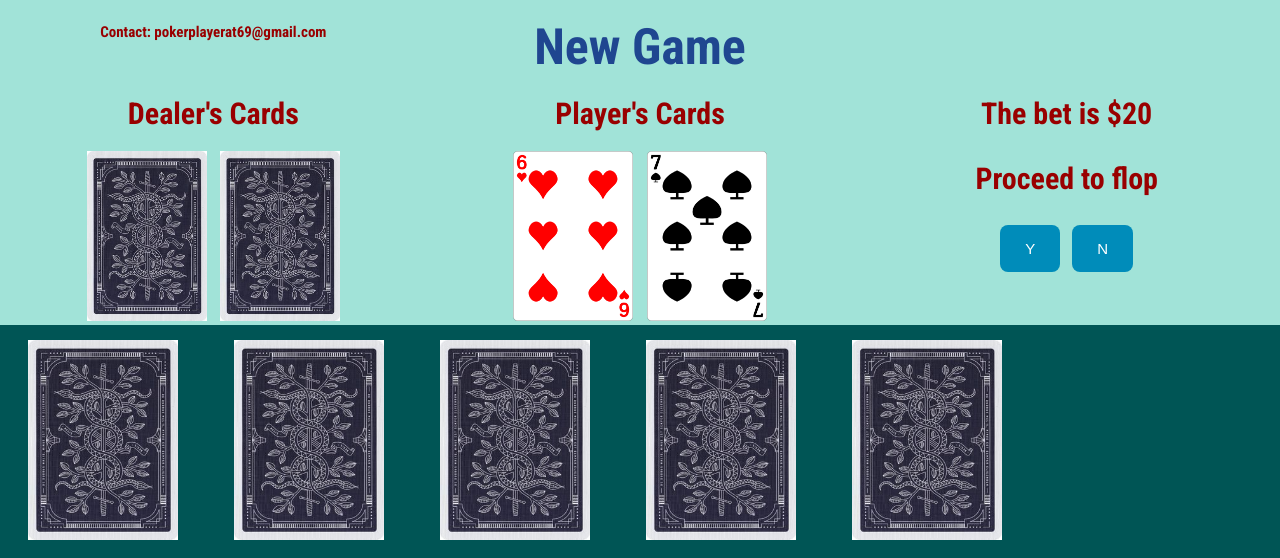
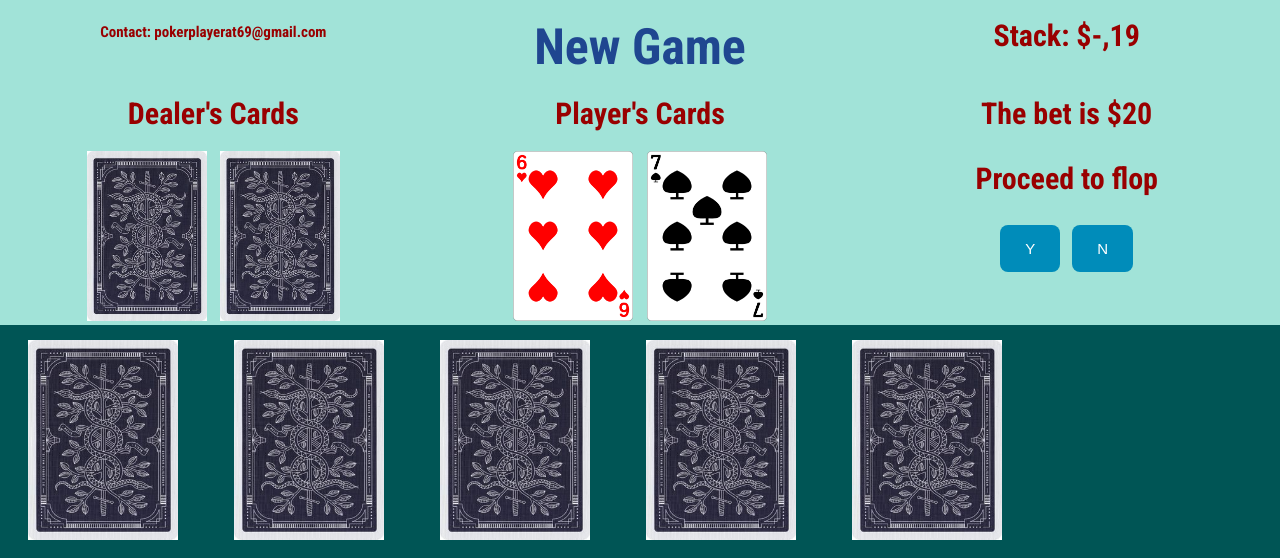
Before and after one commit to OrlyS112561/pokergameweb, a Flask app: page /start_game in a window 1280 px wide. Shown: the top 558 px of the page. Run offline with Flask 2, Linux system fonts and the light colour scheme; a user stored in the database is signed in; tables that the repository leaves empty hold one stand-in row (values such as "Sample post").

Commit message:
added login and registration, used postgresql db for both users and poker data

```diff
--- a/main.py
+++ b/main.py
@@ -1200,7 +1200,8 @@ def register():
         email = request.form["email"],
         password = hash_password,
         date_registered = date_registered,
-        date_last_loggedin = date_registered
+        date_last_loggedin = date_registered,
+        player_stack = 5000
         )
         db.session.add(new_user)
         db.session.commit()
@@ -1214,18 +1215,16 @@ def logout():
     return redirect(url_for('about'))
 
 
+
 @app.route('/start_game')
 @login_required
 def start_game():
 # for i in range(2):
     user_id = current_user.get_id()
-    global player_stack
-    global switch
-    global counter
-    global wins
-    counter += 1
+    user = User.query.get(user_id)
     poker = []
     poker = poker_game()
+    street = 1
     img1 = '/static/images/' + poker[0] + '.png'
     img2 = '/static/images/' + poker[1] + '.png'
     img3 = '/static/images/' + poker[2] + '.png'
@@ -1238,9 +1237,12 @@ def start_game():
     player1 = poker[9]
     player2 = poker[10]
     winner = poker[11]
-    player_stack = 0
-    try:
-        poker_update = PokerDeck.query.filter_by(user=user_id).first()
+    print (player1, player2, winner)
+    poker_update = PokerDeck.query.filter_by(user=user_id).first()
+    if poker_update:
+        print(poker_update)
+        poker_update.player_stack -= 20
+        poker_update.street = street
         poker_update.img1 = img1
         poker_update.img2 = img2
         poker_update.img3 = img3
@@ -1254,10 +1256,11 @@ def start_game():
         poker_update.player2_hand = player2
         poker_update.winner = winner
         db.session.commit()
-    except:
-        user = current_user.get_id()
+    else:
+        player_stack = user.player_stack - 20
         new_post = PokerDeck(
-        user = user,
+        user = user_id,
+        street = street,
         img1 = img1,
         img2 = img2,
         img3 = img3,
@@ -1270,13 +1273,17 @@ def start_game():
         player1_hand = player1,
         player2_hand = player2,
         winner = winner,
-        player_stack = player_stack
+        player_stack = player_stack,
+
         )
         db.session.add(new_post)
         db.session.commit()
+    print(player1, player2, winner)
     post = PokerDeck.query.filter_by(user=user_id).first()
-    player_stack = ''
-    return render_template("index.html", post=post, stack=player_stack)
+    user.player_stack = post.player_stack
+    db.session.commit()
+    stack = str(post.player_stack)
+    return render_template("index.html", post=post, stack=stack)
 
 @app.route('/the_flop')
 @login_required
@@ -1284,63 +1291,67 @@ def the_flop():
     global player_stack
     user_id = current_user.get_id()
     post_flop = PokerDeck.query.filter_by(user=user_id).first()
-    return render_template('the_flop.html', stack=player_stack, post=post_flop)
+    stack = str(post_flop.player_stack)
+    return render_template('the_flop.html', post=post_flop, stack=stack)
 
 @app.route('/the_turn')
 @login_required
 def the_turn():
     global player_stack
     user_id = current_user.get_id()
+    user = User.query.get(user_id)
     post_flop = PokerDeck.query.filter_by(user=user_id).first()
-    # player_stack = str(post_flop.player_stack)
-    return render_template('the_turn.html', post=post_flop, stack=player_stack)
+    if post_flop.street != 2:
+        return redirect((url_for('start_game')))
+    post_flop.player_stack = post_flop.player_stack - 30
+    post_flop.street = 3
+    db.session.commit()
+    stack = str(post_flop.player_stack)
+    user.player_stack = post_flop.player_stack
+    db.session.commit()
+    return render_template('the_turn.html', post=post_flop, stack=stack)
 
 @app.route('/the_river')
 @login_required
 def the_river():
     global player_stack
     user_id = current_user.get_id()
+    user = User.query.get(user_id)
     post_flop = PokerDeck.query.filter_by(user=user_id).first()
-    # player_stack = post_flop.player_stack - 50
-    # post_flop.player_stack = player_stack
-    # db.session.commit()
-    # player_stack = str(post_flop.player_stack)
-    return render_template('the_river.html', post=post_flop, stack=player_stack)
+    if post_flop.street != 3:
+        return redirect((url_for('start_game')))
+    post_flop.player_stack = post_flop.player_stack - 50
+    post_flop.street = 4
+    db.session.commit()
+    user.player_stack = post_flop.player_stack
+    db.session.commit()
+    stack = str(post_flop.player_stack)
+    return render_template('the_river.html', post=post_flop, stack=stack)
 
 @app.route('/the_showdown')
 @login_required
 def the_showdown():
-    global wins
-    global counter
     user_id = current_user.get_id()
+    user = User.query.get(user_id)
     post_flop = PokerDeck.query.filter_by(user=user_id).first()
-    # player_stack = post_flop.player_stack - 100
-    # if post_flop.winner == "Player":
-    #     player_stack += 400
-    # elif post_flop.winner == "It's a draw!":
-    #     player_stack += 200
-    # post_flop.player_stack = player_stack
-    # db.session.commit()
-    # player_stack = str(post_flop.player_stack)
-    if post_flop.winner == 'Player':
-        wins += 1
-    return render_template('the_showdown.html', post=post_flop, stack=player_stack, wins=wins, counter=counter)
+    if post_flop.street != 4:
+        return redirect((url_for('start_game')))
+    if post_flop.winner == "Player":
+        post_flop.player_stack += 300
+    elif post_flop.winner == 'Dealer':
+        post_flop.player_stack -= 100
+    else:
+        post_flop.player_stack += 100
+    db.session.commit()
+    user.player_stack = post_flop.player_stack
+    db.session.commit()
+    stack = str(post_flop.player_stack)
+    return render_template('the_showdown.html', post=post_flop, stack=stack)
 
 @app.route('/exit_game')
 @login_required
 def exit_game():
     return render_template('exit_game.html')
-
-@app.route('/exit_final')
-def exit_final():
-    global wins, counter
-
-    # post_flop = PokerDeck.query.get(1)
-    # post_flop.player_stack = 0
-    # db.session.commit()
-    wins, counter = 0,0
-    return
-    return render_template('exit.html')
 
 @app.route('/')
 def about():
--- a/templates/index.html
+++ b/templates/index.html
@@ -21,7 +21,7 @@
         <h1>New Game</h1>
     </div>
         <div class="label">
-
+            <h2>Stack: ${{stack[0]}},{{stack[1:]}}</h2>
         </div>    </div>
     <div class="row">
         <div class="label">
--- a/templates/the_flop.html
+++ b/templates/the_flop.html
@@ -27,7 +27,7 @@
         <h1>The Flop</h1>
     </div>
         <div class="label">
-
+            <h2>Stack: ${{stack[0]}},{{stack[1:]}}</h2>
         </div>    </div>
     <div class="row">
         <div class="label">
--- a/templates/the_river.html
+++ b/templates/the_river.html
@@ -26,6 +26,7 @@
         <h1>The River</h1>
     </div>
     <div class="label">
+            <h2>Stack: ${{stack[0]}},{{stack[1:]}}</h2>
     </div>
     </div>
     <div class="row">
--- a/templates/the_turn.html
+++ b/templates/the_turn.html
@@ -26,6 +26,7 @@
         <h1>The Turn</h1>
     </div>
     <div class="label">
+            <h2>Stack: ${{stack[0]}},{{stack[1:]}}</h2>
     </div>
     </div>
     <div class="row">
```
Also changed, not shown: templates/the_showdown.html (+2 -6 lines).
